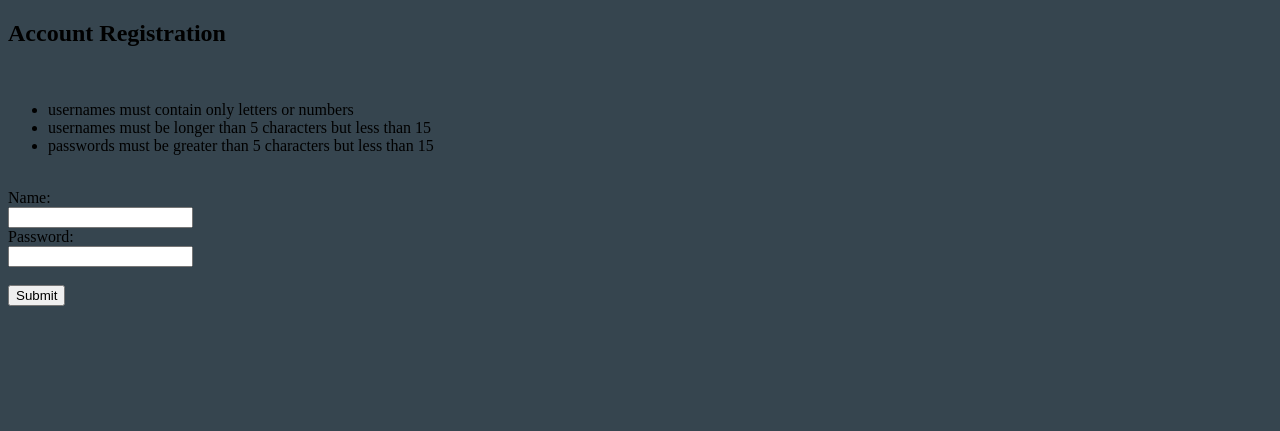
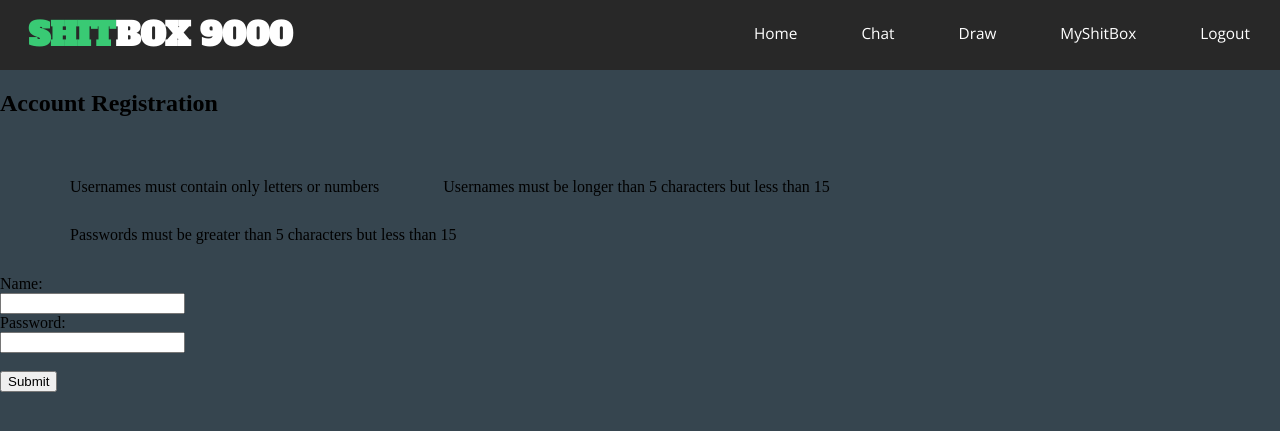
Before and after one commit to taylormeador/pi-led, a Flask app: page /register in a window 1280 px wide. Shown: the top 431 px of the page. Run offline with Flask 2, Linux system fonts and the light colour scheme.

Commit message:
add navbar

```diff
--- a/app.py
+++ b/app.py
@@ -28,6 +28,10 @@ messages = []
 @app.route("/")
 def index():
     return render_template("index.html")
+
+@app.route("/header")
+def header():
+    return render_template("header.html")
 
 @app.route("/login", methods=["GET", "POST"])
 def login():
--- a/static/draw.css
+++ b/static/draw.css
@@ -10,7 +10,7 @@ canvas{
     margin: auto;
 }
 
-a {
+z {
     display: inline-block;
     background: #69c;
     color: #fff;
--- /dev/null
+++ b/static/navbar.css
@@ -0,0 +1,53 @@
+body, html{
+    margin: 0;
+    padding: 0;
+}
+
+header{
+    width: 100%;
+    height: 70px;
+    background-color: #282828;
+}
+
+h1{
+    position absolute;
+    padding: 3px;
+    float: left;
+    margin-left: 2%;
+    margin-top: 10px;
+    font-family: "Alfa Slab One", cursive;
+    color: #39ca74;
+}
+
+span{
+    color: #ffffff;
+}
+
+ul{
+    width: auto;
+    float: right;
+    margin-top: 8px;
+}
+
+li{
+    display: inline-block;
+    padding: 15px 30px;
+}
+
+a{
+    text-align: center;
+    color: #ffffff;
+    text-decoration: none;
+    font-family: "Open Sans", sans-serif;
+    font-size: 1.2vw;
+}
+
+a:hover{
+    color: #F0c330;
+    transition: 0.5s;
+}
+
+img{
+    width: 100%
+    margin-top: -16px;
+}
--- a/templates/chatprocess.html
+++ b/templates/chatprocess.html
@@ -3,6 +3,7 @@
 <head>
     <meta charset="UTF-8">
     <title>Chat Processing</title>
+    {% extends "header.html" %}
 </head>
 <body>
 </body>
--- a/templates/draw.html
+++ b/templates/draw.html
@@ -11,13 +11,16 @@
     />
     <link rel="stylesheet" href="../static/draw.css" />
     <title>Painting App</title>
+    {% include "header.html" %}
 </head>
 <body>
+{% block content %}
     <p>
         Paint by holding down the mouse button and moving it.
         <a href="" download="my_painting.png">Download my painting</a
         ><i class="fa fa-refresh refresh-btn"><strong>Clear</strong></i>
     </p>
+
     <div id="pen-tools" class="pen-tools">
         <div id="drawing-colors" class="drawing-colors">
             <div
@@ -89,6 +92,8 @@
     <div class="board">
         <canvas width="800px" height="590"></canvas>
     </div>
+
     <script src="../static/draw.js"></script>
+{% endblock %}
 </body>
 </html>
--- /dev/null
+++ b/templates/header.html
@@ -0,0 +1,27 @@
+<!DOCTYPE html>
+<html lang="en">
+<head>
+    <meta charset="UTF-8">
+    <title>Navbar</title>
+    <link rel="stylesheet" href="../static/navbar.css">
+    <link href="https://fonts.googleapis.com/css?family=Alfa+Slab+One|Open+Sans" rel="stylesheet">
+</head>
+<header>
+
+
+        <h1>SHIT<span>BOX 9000</span></h1>
+
+    <nav>
+        <ul>
+            <li><a href="/">Home</a></li>
+            <li><a href="/chat">Chat</a></li>
+            <li><a href="/draw">Draw</a></li>
+            <li><a href="/">MyShitBox</a></li>
+            <li><a href="/logout">Logout</a></li>
+        </ul>
+    </nav>
+</header>
+<body>
+
+</body>
+</html>
--- a/templates/index.html
+++ b/templates/index.html
@@ -2,9 +2,10 @@
 <html lang="en">
 <head>
     <meta charset="UTF-8">
-    <title>Hello World</title>
+    <title>Shit Box 9000</title>
+    {% include "header.html" %}
 </head>
 <body>
-<h1>Bonesaw is ready</h1>
+<h2>Bonesaw is ready</h2>
 </body>
 </html>
--- a/templates/login.html
+++ b/templates/login.html
@@ -1,5 +1,9 @@
 <!DOCTYPE html>
 <html>
+<head>
+    <title>Login</title>
+    {% include "header.html" %}
+</head>
 <body style="background-color: #36454F;">
 <h2>Login</h2><br>
 <form action="/loginauth" method="POST">
--- a/templates/loginauth.html
+++ b/templates/loginauth.html
@@ -3,6 +3,7 @@
 <head>
     <meta charset="UTF-8">
     <title>Login Success</title>
+    {% include "header.html" %}
 </head>
 <body>
 <h1>Congrats! You have successfully logged in</h1>
--- a/templates/logout.html
+++ b/templates/logout.html
@@ -3,6 +3,7 @@
 <head>
     <meta charset="UTF-8">
     <title>Logout</title>
+    {% include "header.html" %}
 </head>
 <body>
 <h1>You have been logged out</h1>
--- a/templates/register.html
+++ b/templates/register.html
@@ -1,11 +1,15 @@
 <!DOCTYPE html>
 <html>
+<head>
+    <title>Register</title>
+    {% include "header.html" %}
+</head>
 <body style="background-color: #36454F;">
 <h2>Account Registration</h2><br>
 <ul>
-    <li>usernames must contain only letters or numbers</li>
-    <li>usernames must be longer than 5 characters but less than 15</li>
-    <li>passwords must be greater than 5 characters but less than 15</li>
+    <li>Usernames must contain only letters or numbers</li>
+    <li>Usernames must be longer than 5 characters but less than 15</li>
+    <li>Passwords must be greater than 5 characters but less than 15</li>
 </ul><br>
 
 <form action="/registerauth" method="POST">
--- a/templates/registerauth.html
+++ b/templates/registerauth.html
@@ -3,6 +3,7 @@
 <head>
     <meta charset="UTF-8">
     <title>Registration Success</title>
+    {% include "header.html" %}
 </head>
 <body>
 <h1>Congrats! You have successfully registered</h1>
```
Also changed, not shown: templates/chat.html (+8 -3 lines). Lines whose indentation alone changed are shown as unchanged.
